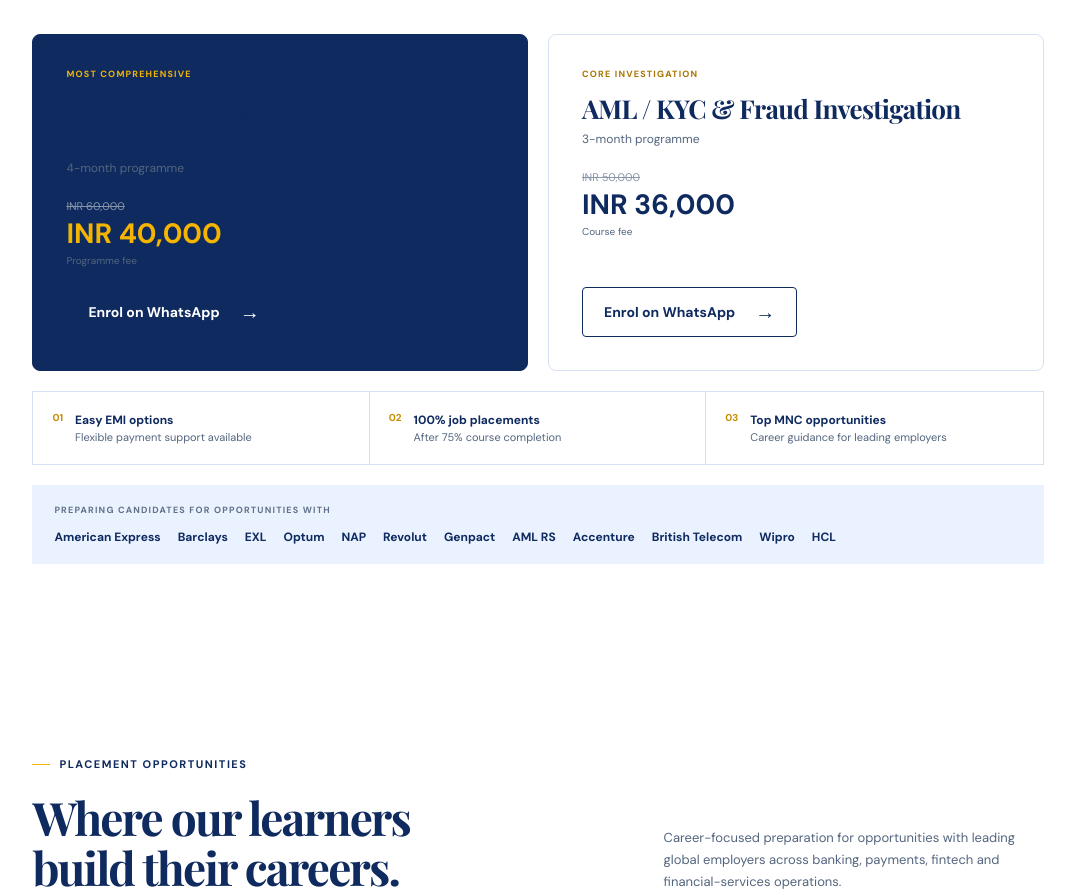
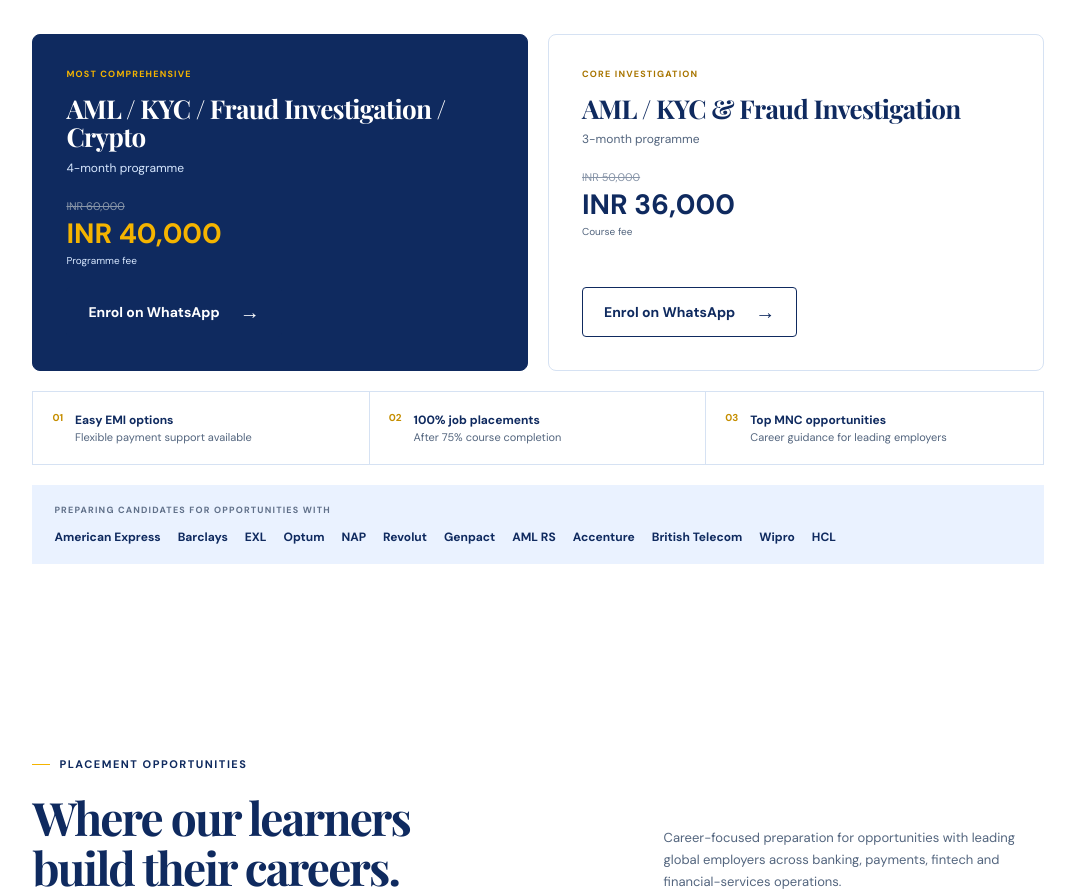
Before and after one commit to 11ranvijay-singh/rvconsulting, a website: page index.html in a window 1280 px wide. Shown: the part 1151-2046 px from the top of the page, without its empty margins (102-1177 px from the left). Drawn offline with nearby package versions, Linux system fonts and the light colour scheme; no server answers.

Commit message:
Improve featured course text contrast

```diff
--- a/student-polish.css
+++ b/student-polish.css
@@ -59,6 +59,8 @@ h1, h2, h3, .section h2, .cta h2, .placement-heading h2, .enquiry-intro h2,
 .hero-banner small { font-weight: 400; line-height: 1.35; }
 .course-card, .fee-card, .video-feature, .social-link, .enquiry-form { border-radius: 8px; }
 .course-info h3, .fee-card h3, .video-content h3 { color: #0F2A5F; }
+.fee-card-featured h3 { color: #fff; }
+.fee-card-featured .duration, .fee-card-featured .price small { color: #D8E8FF; }
 .course-info > p { line-height: 1.55; }
 .benefits b, .social-link b, .founder-signoff b { font-weight: 700; }
 .button { font-weight: 700; border-radius: 4px; }
```
